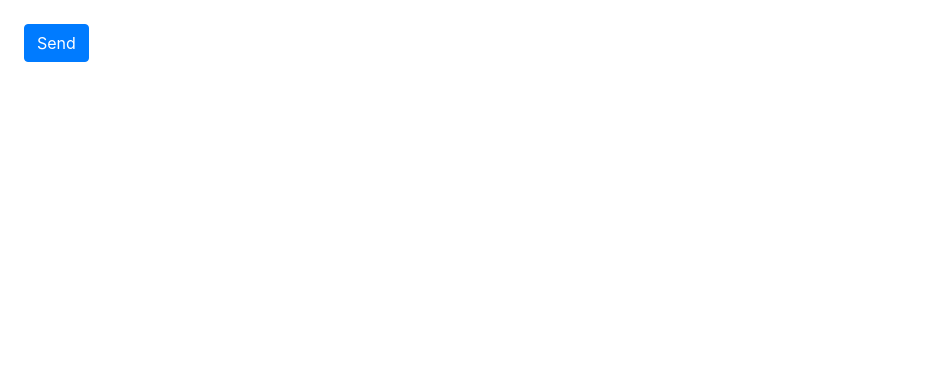
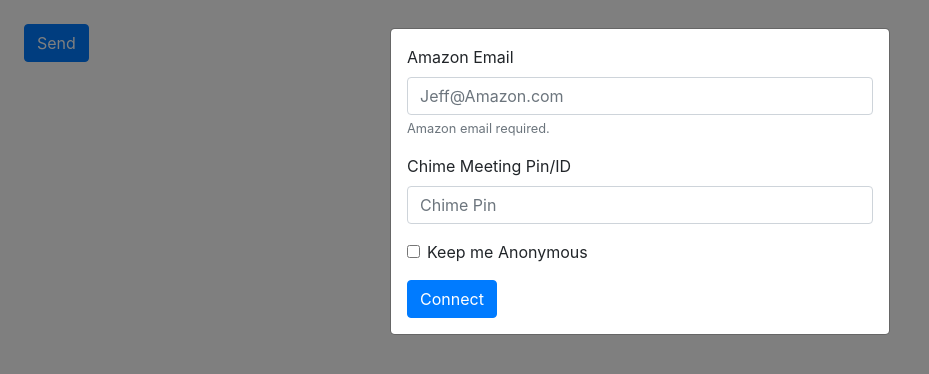
Before and after one commit to jeffjnh/IncludeMe, a React (Create React App) app: page / in a window 1280 px wide. Shown: the top 374 px of the page, without its empty margins (0-929 px from the left). Built offline with nearby package versions, Linux system fonts and the light colour scheme; no server answers.

Commit message:
Added login Modal, created login UI. Hidden page, restructured App.js

```diff
--- a/src/App.js
+++ b/src/App.js
@@ -1,11 +1,17 @@
 import React, { Component } from "react";
 import Button from "react-bootstrap/Button";
-import Connector from "./Connector.jsx";
+import Connector from "./Connector";
+import Verification from "./Verification"
+import ConnectModal from "./ConnectModal";
+
+
 class App extends Component {
 	state = {};
 	render() {
 		return (
 			<div>
+				<ConnectModal/>
+
 				<Connector/>
 			</div>
 		);
--- /dev/null
+++ b/src/ConnectModal.jsx
@@ -0,0 +1,36 @@
+import React from 'react';
+import Modal from 'react-bootstrap/Modal';
+import Verification from "./Verification";
+
+
+class ConnectModal extends React.Component{
+	constructor(props){
+		super(props);
+		this.state={
+			shown:true
+		}
+	}
+
+
+	handleClose = () => {
+		this.setState({
+			shown:false
+		})
+	};
+
+
+	render() {
+		return(
+
+			<Modal show={this.state.shown} onHide={this.handleClose}>
+				<Modal.Body>
+					<Verification/>
+				</Modal.Body>
+			</Modal>
+
+
+		);
+	}
+}
+
+export default ConnectModal;
--- /dev/null
+++ b/src/Verification.jsx
@@ -0,0 +1,39 @@
+import React from "react";
+import Form from "react-bootstrap/Form";
+import Button from "react-bootstrap/Button";
+
+
+
+
+class Verification extends React.Component{
+
+	render() {
+		return(
+			<div style={{
+				// width:"20%"
+			}}
+			>
+				<Form>
+					<Form.Group controlId="formBasicEmail">
+						<Form.Label>Amazon Email</Form.Label>
+						<Form.Control type="email" placeholder="Jeff@Amazon.com"/>
+						<Form.Text className="text-muted">
+							Amazon email required.
+						</Form.Text>
+					</Form.Group>
+					<Form.Group controlId="formBasicPin">
+						<Form.Label>Chime Meeting Pin/ID</Form.Label>
+						<Form.Control type="password" placeholder="Chime Pin" />
+					</Form.Group>
+					<Form.Group controlId="formBasicChecbox">
+						<Form.Check type="checkbox" label="Keep me Anonymous" />
+					</Form.Group>
+					<Button variant="primary" type="submit">
+						Connect
+					</Button>
+				</Form>
+			</div>
+		);
+	}
+}
+export default Verification;
```
